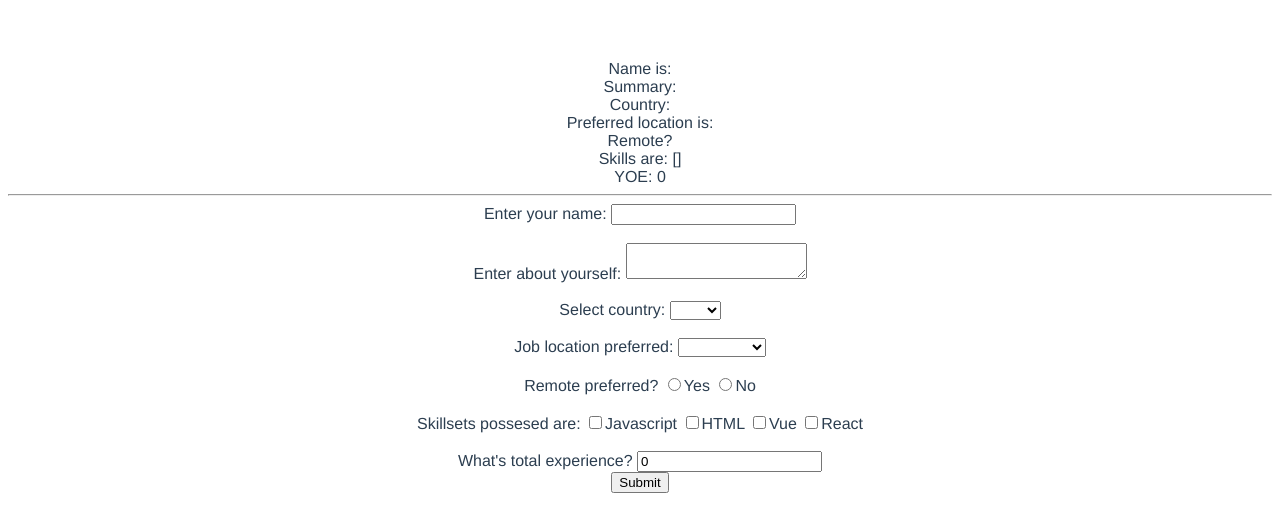
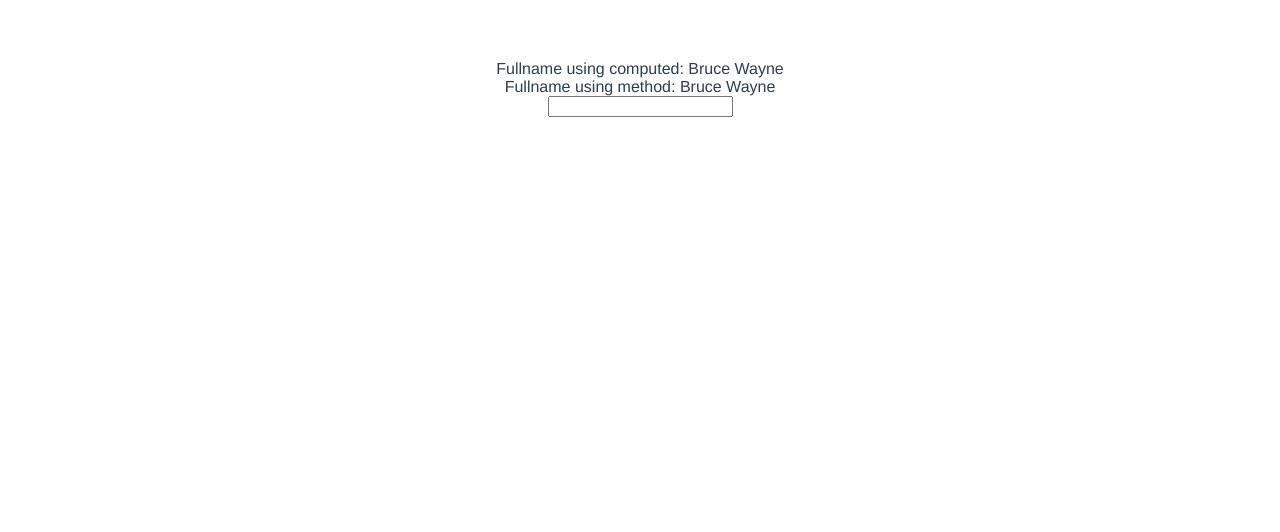
Before and after one commit to arjuaman/Vue, a Vue app in the folder cli-project/vue3-vite-proj/: page / in a window 1280 px wide. Shown: the top 532 px of the page. Built offline with nearby package versions, Linux system fonts and the light colour scheme.

Commit message:
Difference between computed and methods

```diff
--- a/cli-project/vue3-vite-proj/src/App.vue
+++ b/cli-project/vue3-vite-proj/src/App.vue
@@ -1,90 +1,30 @@
 <template>
-  <div class="preview">
-    <label>Name is: {{ formData.name }}</label
-    ><br />
-    <label>Summary: {{ formData.profileSummary }}</label
-    ><br />
-    <label>Country: {{ formData.country }}</label
-    ><br />
-    <label>Preferred location is: {{ formData.jobLocation }}</label
-    ><br />
-    <label>Remote? {{ formData.remote }}</label
-    ><br />
-    <label>Skills are: {{ formData.skillSet }}</label
-    ><br />
-    <label>YOE: {{ formData.yearsOfExp }}</label> <br />
-  </div>
-  <hr />
-  <div class="userInput">
-    <div>
-      <label>Enter your name: </label> <input type="text" v-model="formData.name" />
-    </div>
-    <br>
-    <div>
-      <label>Enter about yourself: </label>
-      <textarea type="text" v-model="formData.profileSummary" />
-    </div>
-    <br>
-    <div>
-      <label>Select country: </label>
-      <select v-model="formData.country">
-        <option value="India">India</option>
-        <option value="Pak">Pak</option>
-        <option value="RSA">RSA</option>
-      </select>
-    </div>
-    <br>
-    <div>
-      <label>Job location preferred: </label>
-      <select v-model="formData.jobLocation">
-        <option value="Noida">Noida</option>
-        <option value="Hyderabad">Hyderabad</option>
-        <option value="Pune">Pune</option>
-      </select>
-    </div>
-    <br>
-    <div>
-      <label>Remote preferred? </label>
-      <input type="radio" name="remote" value="Yes" v-model="formData.remote">Yes</input>
-      <input type="radio" name="remote" value="No" v-model="formData.remote">No</input>
-    </div>
-    <br>
-    <div>
-      <label>Skillsets possesed are: </label>
-      <input type="checkbox" v-model="formData.skillSet" name="skillset" value="Javascript">Javascript</input>
-      <input type="checkbox" v-model="formData.skillSet" name="skillset" value="HTML">HTML</input>
-      <input type="checkbox" v-model="formData.skillSet" name="skillset" value="Vue">Vue</input>
-      <input type="checkbox" v-model="formData.skillSet" name="skillset" value="React">React</input>
-    </div>
-    <br>
-    <div>
-      <label>What's total experience? </label>
-      <input type="number" v-model="formData.yearsOfExp"/>
-    </div>
-  </div>
-  <button type="submit" v-on:click="submitData">Submit</button>
+  <div>Fullname using computed: {{fullName}}</div>
+  <div>Fullname using method: {{getFullName()}}</div>
+  <input type="text" name="lol" id="lol" v-model="country">
 </template>
 
 <script>
 export default {
   data() {
-    return {
-      formData: {
-        name: "",
-        profileSummary: "",
-        country: "",
-        jobLocation: "",
-        remote: "",
-        skillSet: [],
-        yearsOfExp: 0,
-      },
-    };
+    return{
+      fname: "Bruce",
+      lname: "Wayne",
+      country: ""
+    }
   },
   methods: {
-    submitData() {
-      console.log(this.formData);
-    },
+    getFullName(){
+      console.log("inside methods");
+      return this.fname +' '+ this.lname;
+    }
   },
+  computed: {
+    fullName(){
+      console.log("inside computed");
+      return this.fname +' '+ this.lname;
+    }
+  }
 };
 </script>
 
```
